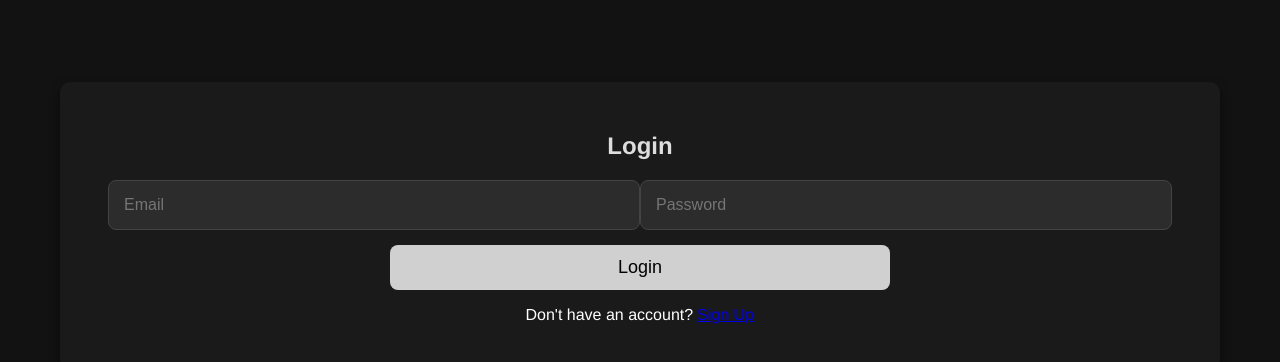
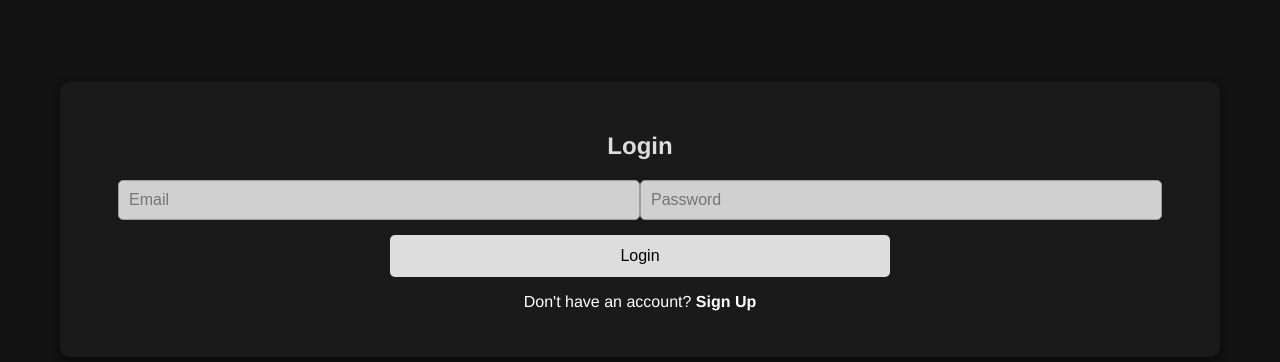
Before and after one commit to BarnabasNovak1/contact-spending-tracker, a React (Vite) app: page /login in a window 1280 px wide. Shown: the top 362 px of the page. Built offline with nearby package versions, Linux system fonts and the light colour scheme; no server answers.

Commit message:
Update Login.jsx

```diff
--- a/src/pages/Login.jsx
+++ b/src/pages/Login.jsx
@@ -26,16 +26,18 @@ export default function Login() {
           type="email"
           placeholder="Email"
           onChange={(e) => setEmail(e.target.value)}
+          className="input-field"
         />
         <input
           type="password"
           placeholder="Password"
           onChange={(e) => setPassword(e.target.value)}
+          className="input-field"
         />
-        <button type="submit">Login</button>
+        <button type="submit" className="login-button">Login</button>
       </form>
       <p>
-        Don't have an account? <a href="/signup">Sign Up</a>
+        Don't have an account? <a href="/signup" className="sign-up-link">Sign Up</a>
       </p>
     </div>
   );
```
